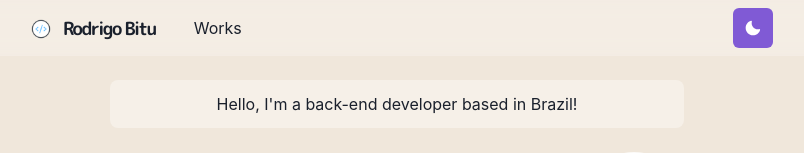
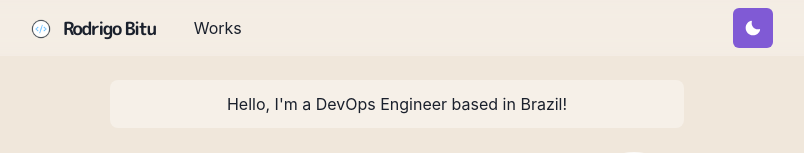
Before and after one commit to rodbitu/Portfolio, a Next.js app: page / in a window 1280 px wide. Shown: the top 153 px of the page, without its empty margins (243-1047 px from the left). Built offline with nearby package versions, Linux system fonts and the light colour scheme.

Commit message:
Update index.js

```diff
--- a/pages/index.js
+++ b/pages/index.js
@@ -34,7 +34,7 @@ const Page = () => {
           mb={6}
           align="center"
         >
-          Hello, I&apos;m a back-end developer based in Brazil!
+          Hello, I&apos;m a DevOps Engineer based in Brazil!
         </Box>
 
         <Box display={{ md: 'flex' }}>
```
